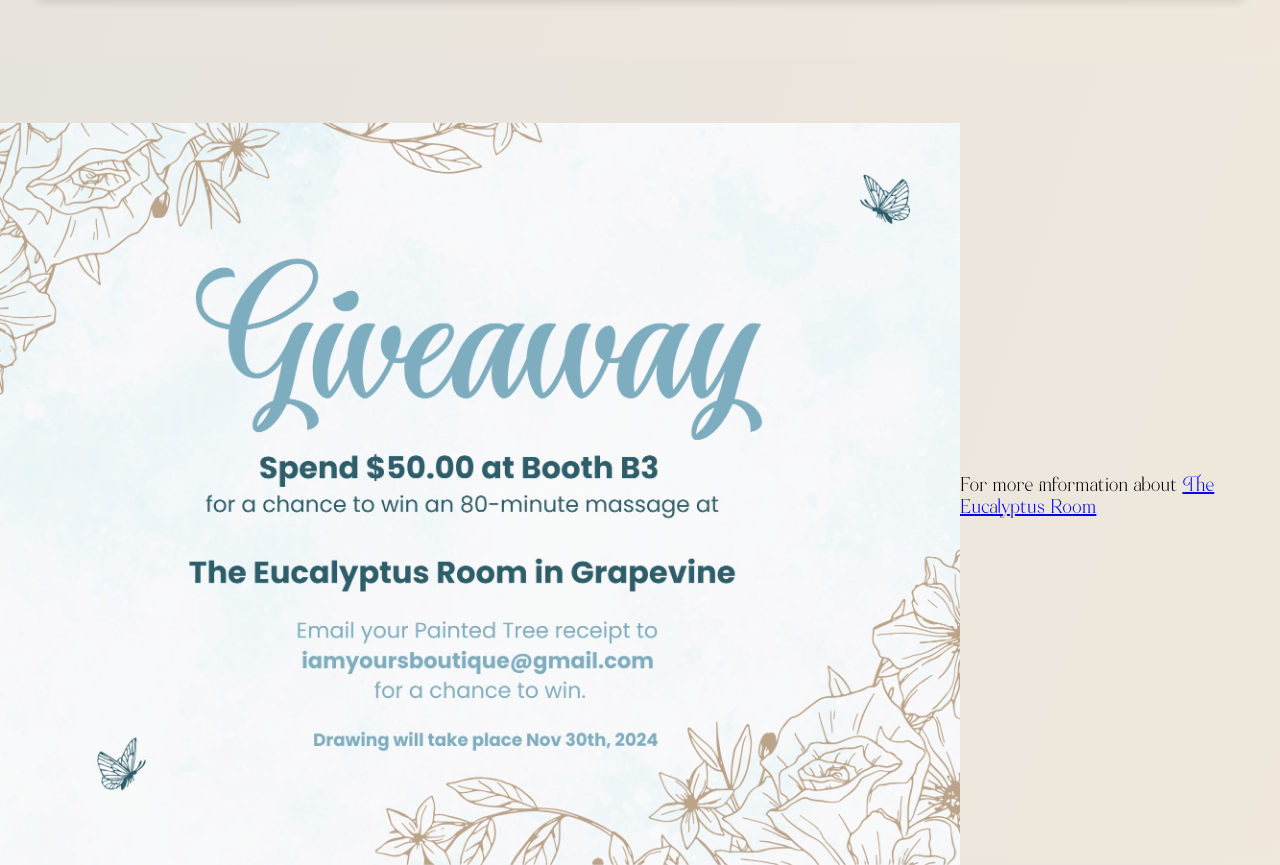
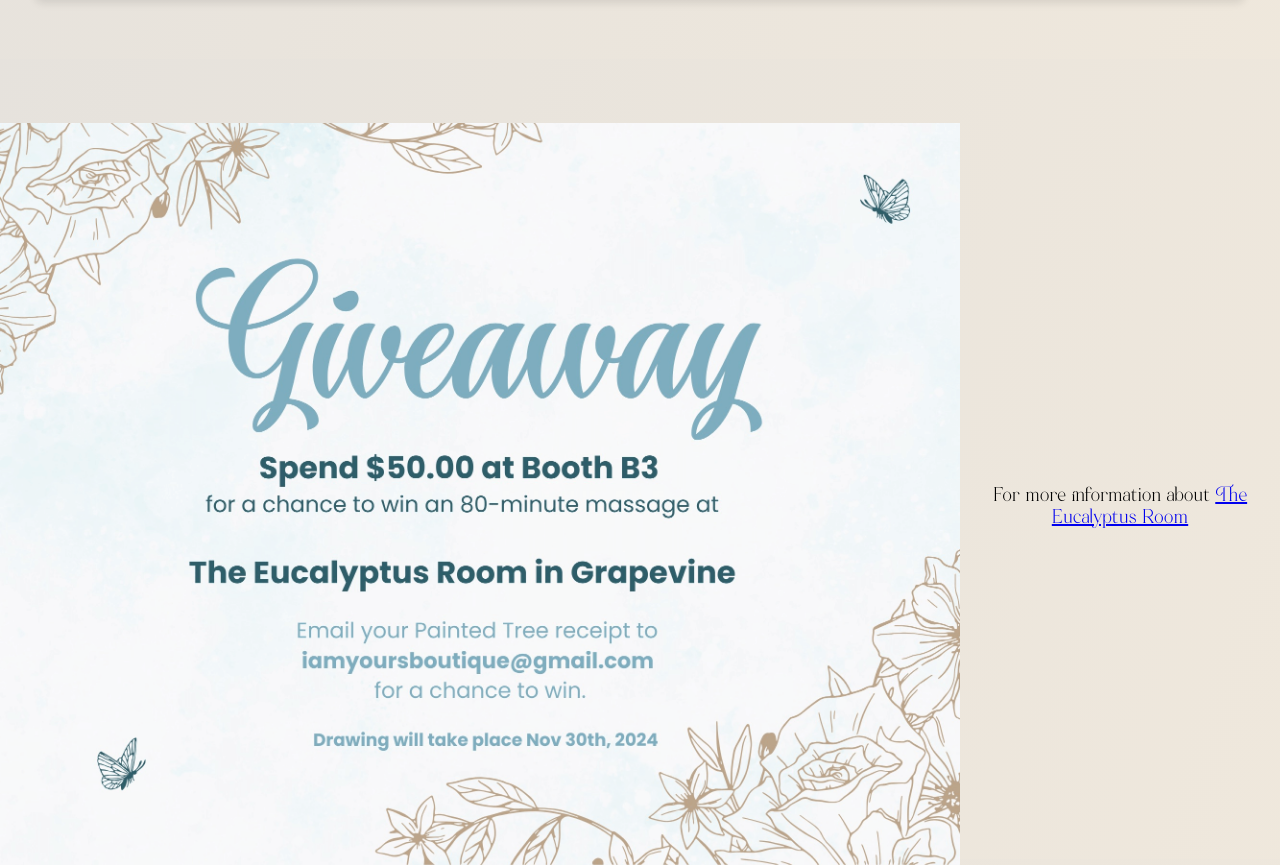
Before and after one commit to marcwhitz/iamyoursboutique, a plain HTML site: page index.html in a window 1280 px wide. Shown: the part 3141-4006 px from the top of the page. Drawn offline with Linux system fonts and the light colour scheme.

Commit message:
Styling promo text

```diff
--- a/styles.css
+++ b/styles.css
@@ -180,17 +180,25 @@ html {
     justify-content: center; /* Centers content horizontally */
     align-items: center; /* Centers content vertically */
     margin: 4rem 0 4rem 0;
+    text-align: center; /* Centers content within the section */
 }
 
 .container {
     max-width: 75%; /* Sets the maximum width to 75% of the parent container */
     width: 100%; /* Allows the container to shrink to fit the image */
     box-sizing: border-box; /* Includes padding and border in the element's total width and height */
+    margin-bottom: 20px; /* Adds space between the image and the text */
 }
 
 .container img {
     width: 100%; /* Ensures the image fills the parent container */
     height: auto; /* Maintains the aspect ratio */
+}
+
+.promo-text {
+    margin-top: 0; /* Removes any default margin that might push the text down */
+    padding: 10px; /* Optional: Adds padding around the text */
+    font-size: 1em; /* Ensures text is readable */
 }
 
 .spacer {
```
